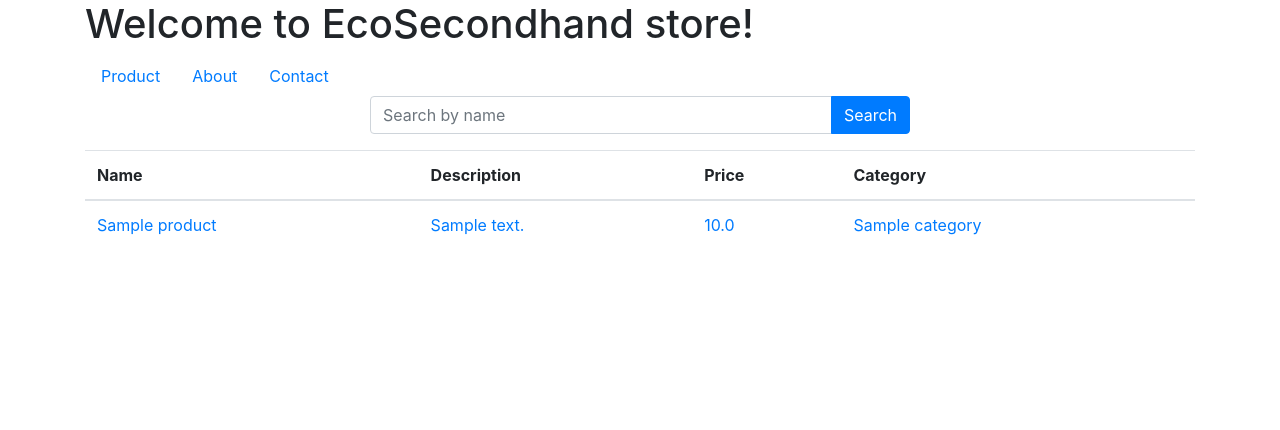
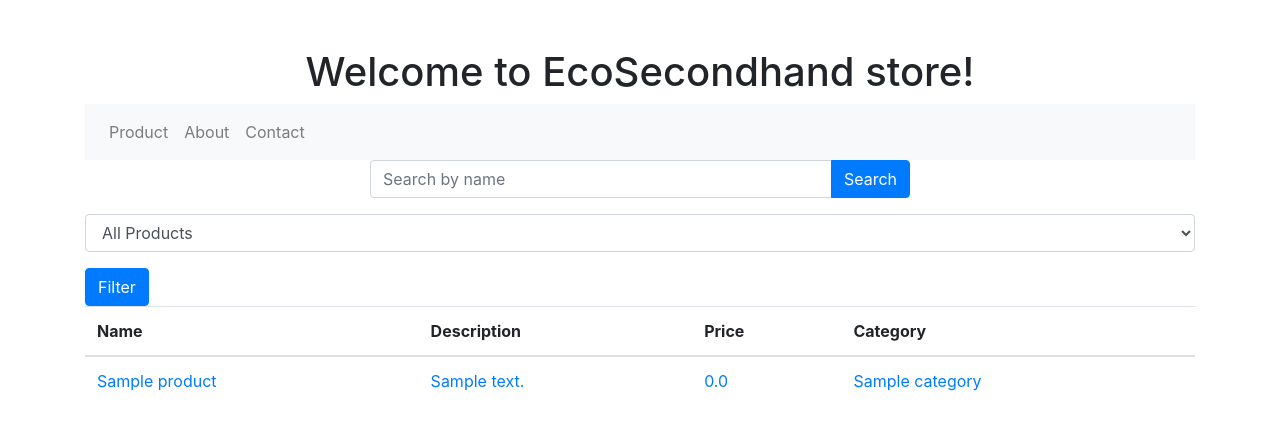
Before and after one commit to CongInCA/ecommerce_project, a Rails app: page / in a window 1280 px wide. Shown: the top 430 px of the page. Run offline with Rails 7, Linux system fonts and the light colour scheme; tables that the repository leaves empty hold one stand-in row (values such as "Sample post"); style sheets or scripts are compiled from the project's sources; parts of the project's set-up code (start-up, migrations or seed data) failed here and were passed over; some libraries are stand-ins or nearby versions.

Commit message:
Implement 2.4 Filter data

```diff
--- a/app/admin/product.rb
+++ b/app/admin/product.rb
@@ -1,5 +1,5 @@
 ActiveAdmin.register Product do
-    permit_params :name, :description, :price, :category_id, :image
+    permit_params :name, :description, :price, :category_id, :image, :discount_price
 
     filter :name
     filter :price
@@ -12,6 +12,7 @@
         column :description
         column :price
         column :category
+        column :discount_price
         column "Image" do |product|
           if product.image.attached?
             image_tag(url_for(product.image), class: 'admin-index-image')
@@ -28,6 +29,7 @@
           row :description
           row :price
           row :category
+          row :discount_price
           row :image do |product|
             if product.image.attached?
               image_tag rails_blob_path(product.image, only_path: true), class: 'product-image'
@@ -44,6 +46,7 @@
         f.input :description
         f.input :price
         f.input :category
+        f.input :discount_price
         f.input :image, as: :file
       end
       f.actions
--- a/app/controllers/products_controller.rb
+++ b/app/controllers/products_controller.rb
@@ -1,7 +1,15 @@
 class ProductsController < ApplicationController
     def index
-        @products = Product.page(params[:page]).per(20)
-      end
+        if params[:filter] == "on_sale"
+            @products = Product.where.not(discount_price: nil).page(params[:page]).per(20)
+          elsif params[:filter] == "new"
+            @products = Product.where("created_at >= ?", 3.days.ago).page(params[:page]).per(20)
+          elsif params[:filter] == "recently_updated"
+            @products = Product.where("created_at < updated_at AND updated_at >= ?", 3.days.ago).page(params[:page]).per(20)
+          else
+            @products = Product.all.page(params[:page]).per(20)
+          end
+    end
 
     def show
     @product = Product.find(params[:id])
--- a/app/views/layouts/application.html.erb
+++ b/app/views/layouts/application.html.erb
@@ -13,14 +13,22 @@
   </head>
 
   <body>
-      <div class="container">
-      <h1>Welcome to EcoSecondhand store!</h1>
-      <nav>
-        <ul class="nav">
-          <li class="nav-item"><%= link_to 'Product', products_path, class: "nav-link" %></li>
-          <li class="nav-item"><%= link_to 'About', about_path, class: "nav-link" %></li>
-          <li class="nav-item"><%= link_to 'Contact', contact_path, class: "nav-link" %></li>
-        </ul>
+    <div class="container text-center">
+      <h1 class="mt-5">Welcome to EcoSecondhand store!</h1>
+      <nav class="navbar navbar-expand-lg navbar-light bg-light">
+        <div class="collapse navbar-collapse" id="navbarNav">
+          <ul class="navbar-nav">
+            <li class="nav-item">
+              <%= link_to 'Product', products_path, class: "nav-link" %>
+            </li>
+            <li class="nav-item">
+              <%= link_to 'About', about_path, class: "nav-link" %>
+            </li>
+            <li class="nav-item">
+              <%= link_to 'Contact', contact_path, class: "nav-link" %>
+            </li>
+          </ul>
+        </div>
       </nav>
     </div>
     <%= yield %>
--- a/app/views/products/index.html.erb
+++ b/app/views/products/index.html.erb
@@ -3,7 +3,7 @@
     <div class="col-md-6 offset-md-3">
       <%= form_tag products_path, method: :get do %>
         <div class="input-group mb-3">
-          <%= text_field_tag :query, params[:query], class: "form-control", placeholder: "Search by name" %>
+          <%= text_field_tag :query, params[:query], class: "form-control", placeholder: "Search by name", onchange: "submitForm()" %>
           <div class="input-group-append">
             <%= submit_tag "Search", class: "btn btn-primary" %>
           </div>
@@ -11,6 +11,15 @@
       <% end %>
     </div>
   </div>
+</div>
+
+<div class="container">
+  <%= form_tag products_path, method: :get do %>
+    <div class="form-group">
+      <%= select_tag :filter, options_for_select({ 'All Products' => nil, 'On Sale' => 'on_sale', 'New Products' => 'new', 'Recently Updated' => 'recently_updated' }, params[:filter]), class: 'form-control' %>
+    </div>
+    <%= submit_tag 'Filter', class: 'btn btn-primary' %>
+  <% end %>
 </div>
 
 <div class="container">
@@ -28,7 +37,7 @@
         <tr>
           <td><%= link_to product.name, product_path(product) %></td>
           <td><%= link_to product.description, product_path(product) %></td>
-          <td><%= link_to product.price, product_path(product) %></td>
+          <td><%= link_to product.discount_price.present? ? product.discount_price : product.price,product_path(product) %></td>
           <td><%= link_to product.category.name, product_path(product) %></td>
         </tr>
       <% end %>
--- /dev/null
+++ b/db/migrate/20240325215514_add_discount_price_to_products.rb
@@ -0,0 +1,5 @@
+class AddDiscountPriceToProducts < ActiveRecord::Migration[7.1]
+  def change
+    add_column :products, :discount_price, :decimal
+  end
+end
```
Also changed, not shown: app/models/product.rb (+8 -0 lines), app/views/pages/about.html.erb (+8 -2 lines), app/views/pages/contact.html.erb (+8 -2 lines), app/views/products/show.html.erb (+6 -1 lines), db/seeds.rb (+7 -7 lines), app/controllers/categories_controller.rb (line endings or trailing spaces), db/schema.rb.
